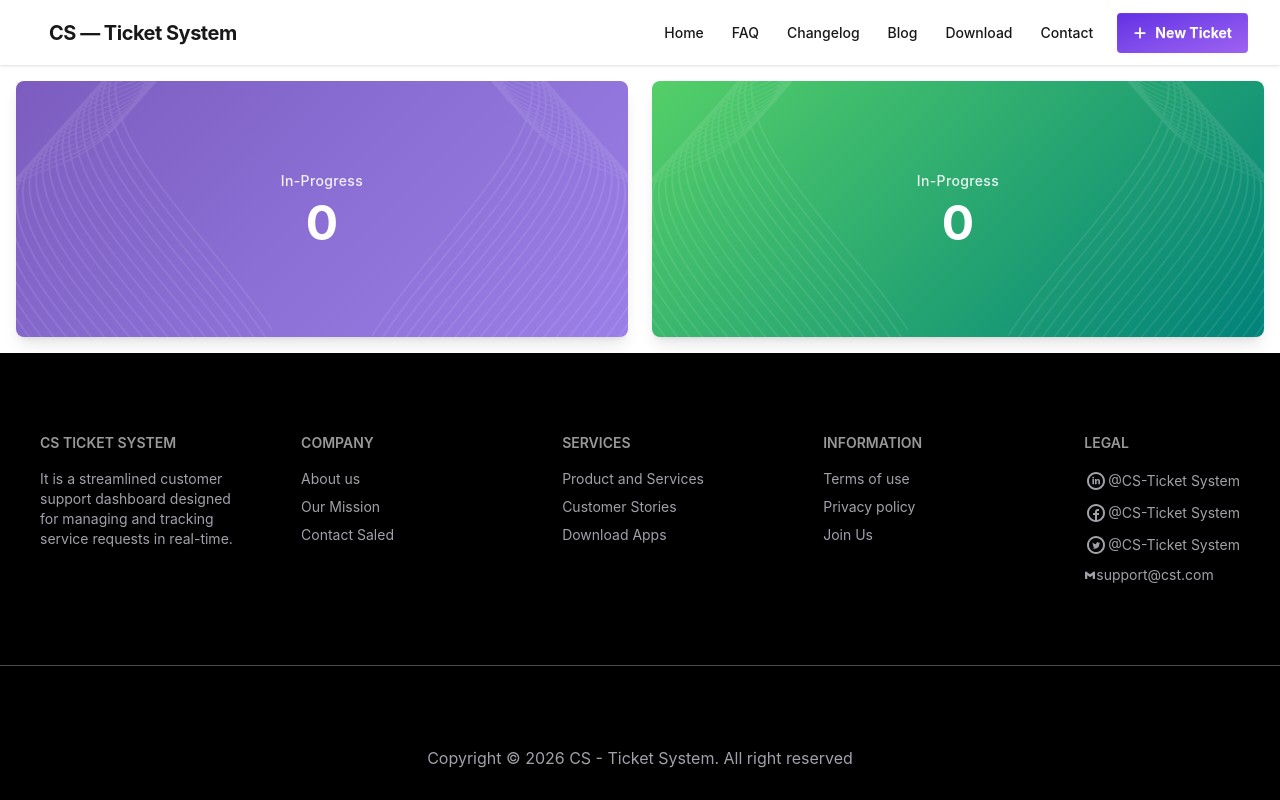
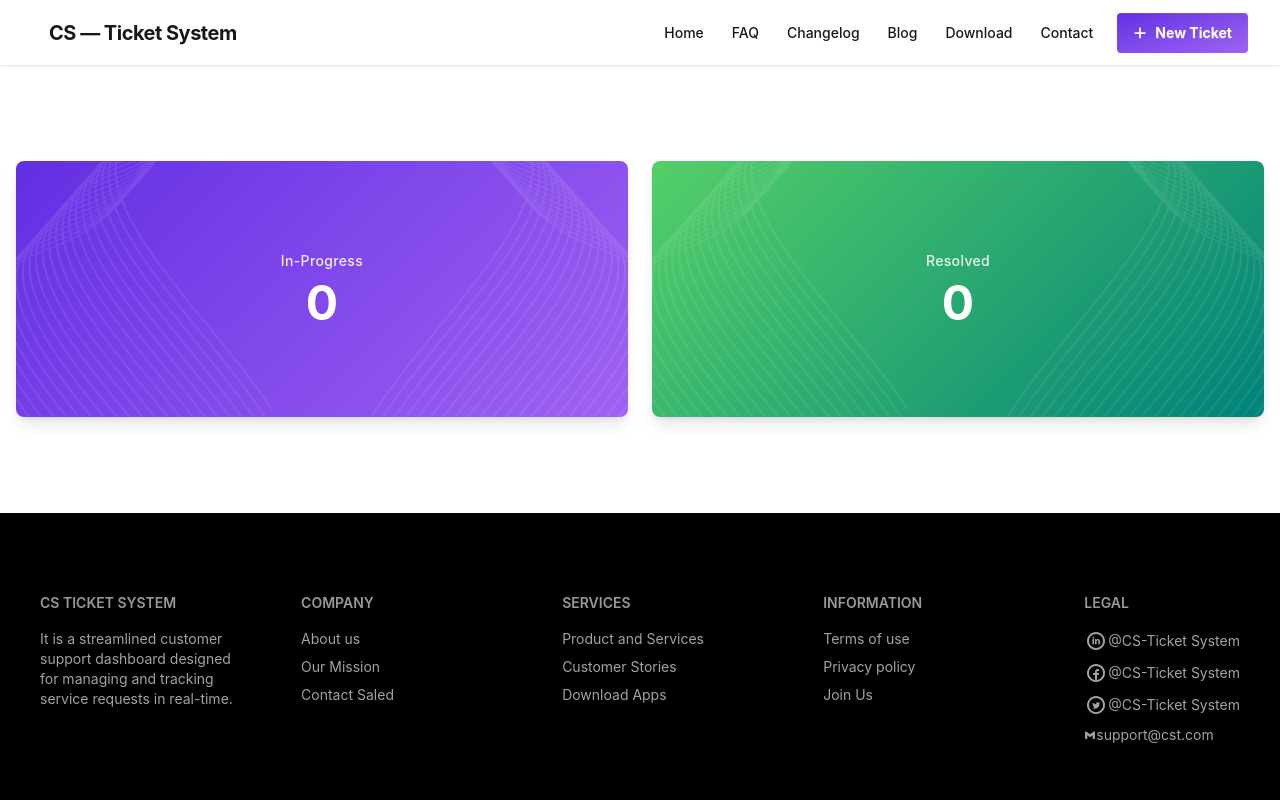
Before and after one commit to muhammed-mamun/cs-ticket-system, a React (Vite) app: page / in a window 1280 px wide. Shown: the top 800 px of the page. Built offline with nearby package versions, Linux system fonts and the light colour scheme.

Commit message:
fix issue in hero section

```diff
--- a/src/components/Hero.jsx
+++ b/src/components/Hero.jsx
@@ -2,11 +2,11 @@ import vector1 from '../assets/vector1.png';
 
 export default function Hero() {
   return (
-    <div className='grid lg:grid-cols-2 gap-6 p-4 mx-auto max-w-360' >
+    <div className='grid lg:grid-cols-2 gap-6 p-4 mx-auto max-w-360 lg:my-20' >
       <div
       className="flex w-full relative overflow-hidden lg:h-64 rounded-lg px-10 py-8  flex-col items-center justify-center shadow-lg"
       style={{
-        background: 'linear-gradient(135deg, #7c5cbf 0%, #8b6fd4 50%, #9b7fe8 100%)',
+        background: 'linear-gradient(135deg, #632EE3 0%, #9F62F2 100%)',
         minHeight: '140px',
       }}
     >
@@ -77,7 +77,7 @@ export default function Hero() {
 
       {/* Content */}
       <p className="text-sm text-white/90 mb-2 tracking-wide z-10 relative font-medium">
-        In-Progress
+        Resolved
       </p>
       <h1 className="text-5xl font-bold text-white z-10 relative leading-none">
         0
```
Also changed, not shown: 1 other file (tests, documents, lock files or other folders).
